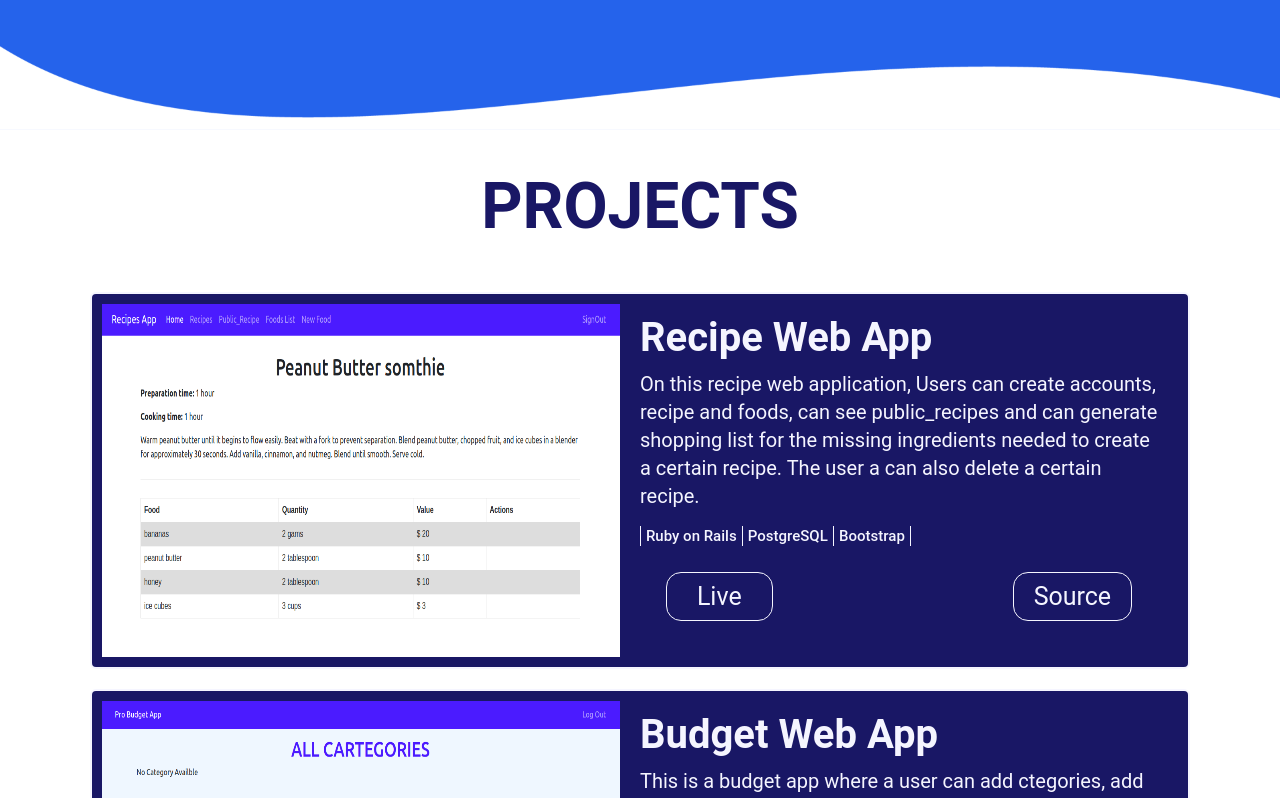
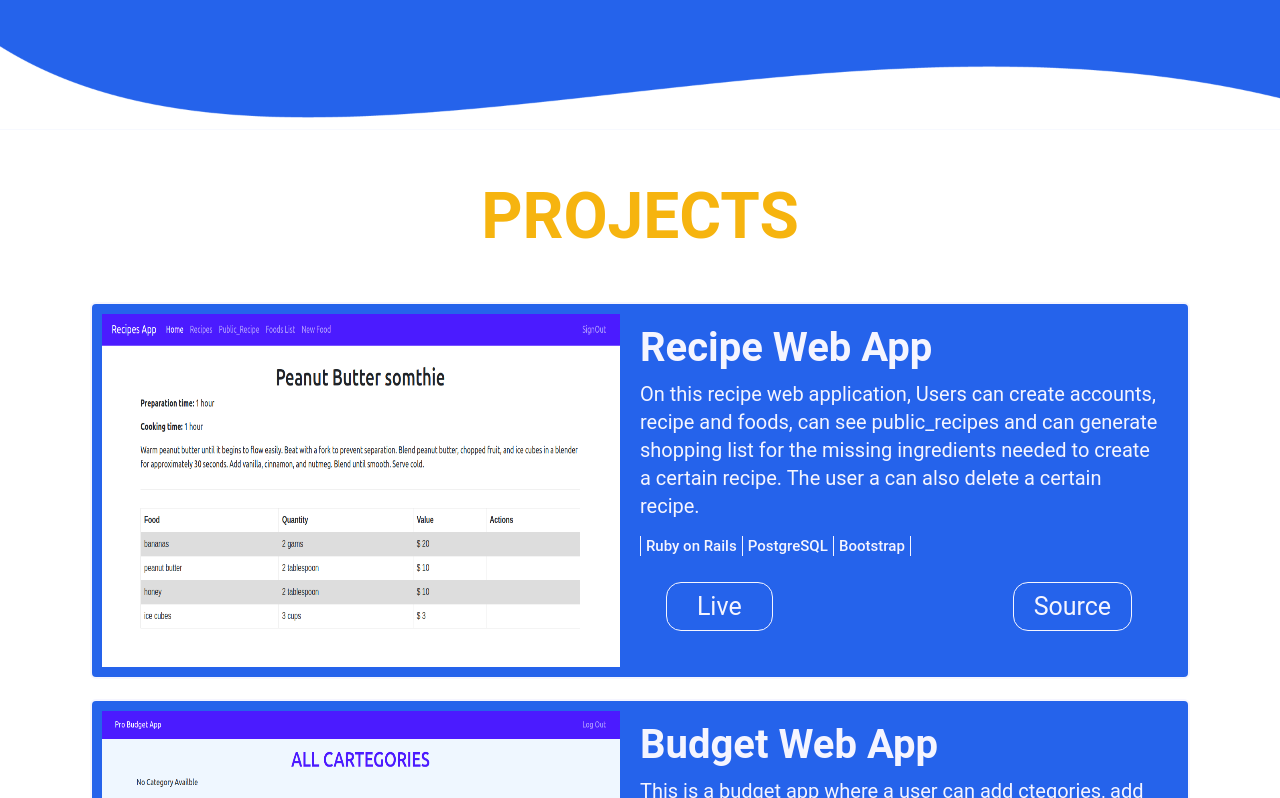
Before and after one commit to kidde60/portifolio, a React (Create React App) app: page / in a window 1280 px wide. Shown: the part 602-1400 px from the top of the page. Built offline with nearby package versions, Linux system fonts and the light colour scheme.

Commit message:
Style projects

```diff
--- a/src/Projects/Projects.css
+++ b/src/Projects/Projects.css
@@ -14,7 +14,7 @@
 .card {
   border: 2px solid #f5f5ff;
   padding: 10px;
-  background-color: #191765;
+  background: #2563eb;
   display: flex;
   flex-direction: row;
 }
@@ -73,7 +73,7 @@
 }
 
 .live {
-  background-color: #191765;
+  /* background-color: #191765; */
   color: #f5f5ff;
   padding: 5px 20px;
   font-size: 25px;
@@ -92,8 +92,8 @@
 }
 
 .project {
-  padding: 20px 0 0;
-  color: #191765;
+  padding: 30px 0 0;
+  color: #f6b40f;
   text-align: center;
   font-size: 64px;
   font-weight: 700;
```
